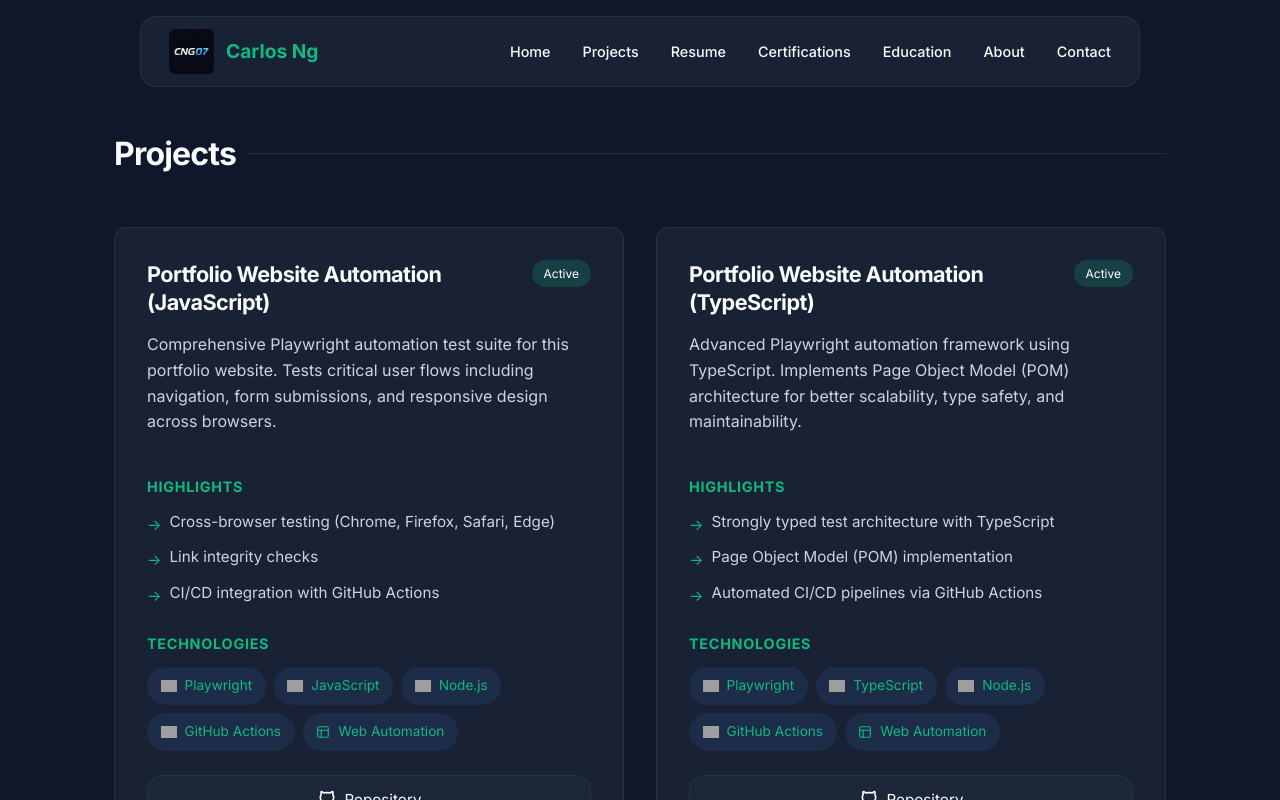
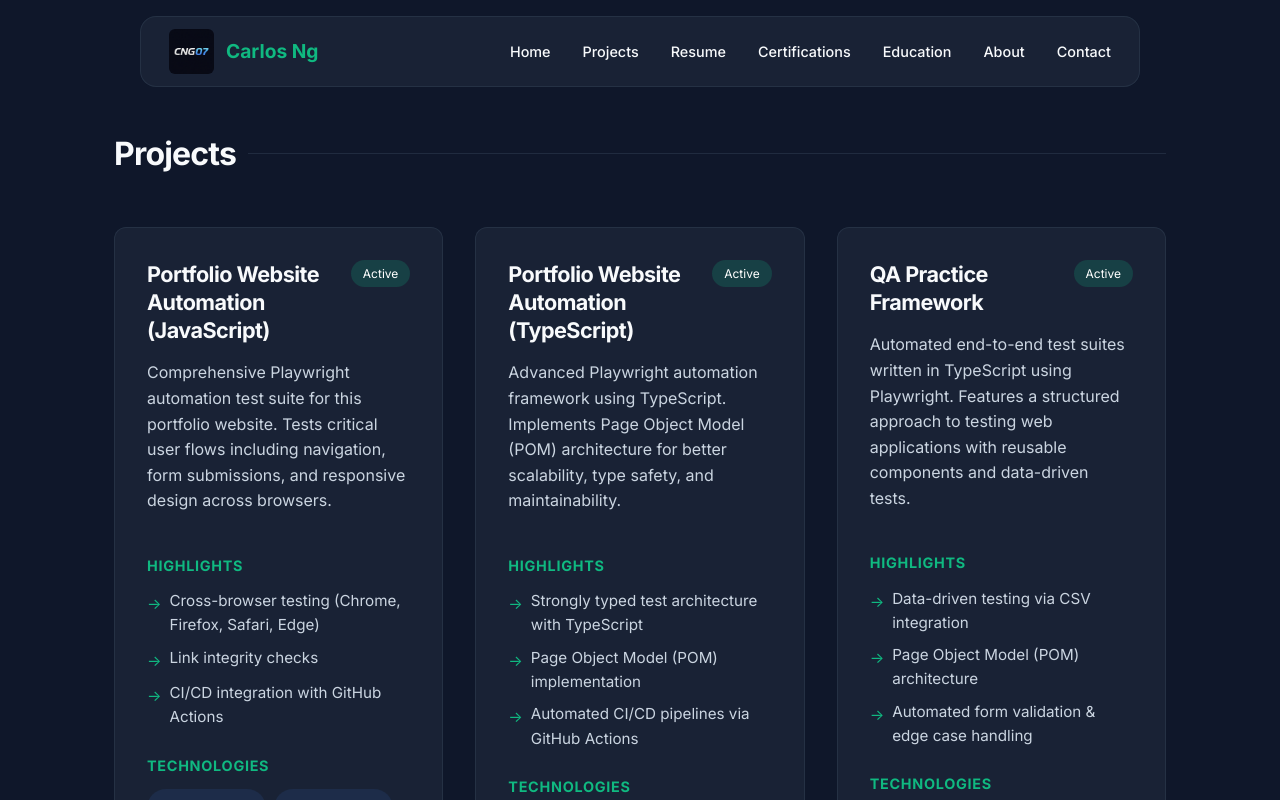
Before and after one commit to cng07/carlosng07, a React (Vite) app: page /projects in a window 1280 px wide. Shown: the top 800 px of the page. Built offline with nearby package versions, Linux system fonts and the light colour scheme; no server answers; grey boxes are pictures that could not be loaded.

Commit message:
fix: Home and Projects grid for mobile view

```diff
--- a/src/pages/Home.jsx
+++ b/src/pages/Home.jsx
@@ -306,7 +306,7 @@ const Home = () => {
 
             {/* Certifications & Publications */}
             <section id="certifications" className="section">
-                <div style={{ display: 'grid', gridTemplateColumns: 'repeat(auto-fit, minmax(350px, 1fr))', gap: '3rem' }}>
+                <div style={{ display: 'grid', gridTemplateColumns: 'repeat(auto-fit, minmax(280px, 1fr))', gap: '3rem' }}>
                     <div>
                         <motion.h2
                             className="section-title"
--- a/src/pages/Projects.jsx
+++ b/src/pages/Projects.jsx
@@ -102,7 +102,7 @@ const Projects = () => {
                     variants={containerVariants}
                     initial="hidden"
                     animate="visible"
-                    style={{ display: 'grid', gridTemplateColumns: 'repeat(auto-fit, minmax(400px, 1fr))', gap: '2rem' }}
+                    style={{ display: 'grid', gridTemplateColumns: 'repeat(auto-fit, minmax(280px, 1fr))', gap: '2rem' }}
                 >
                     {projects.map((project) => (
                         <motion.div
```
